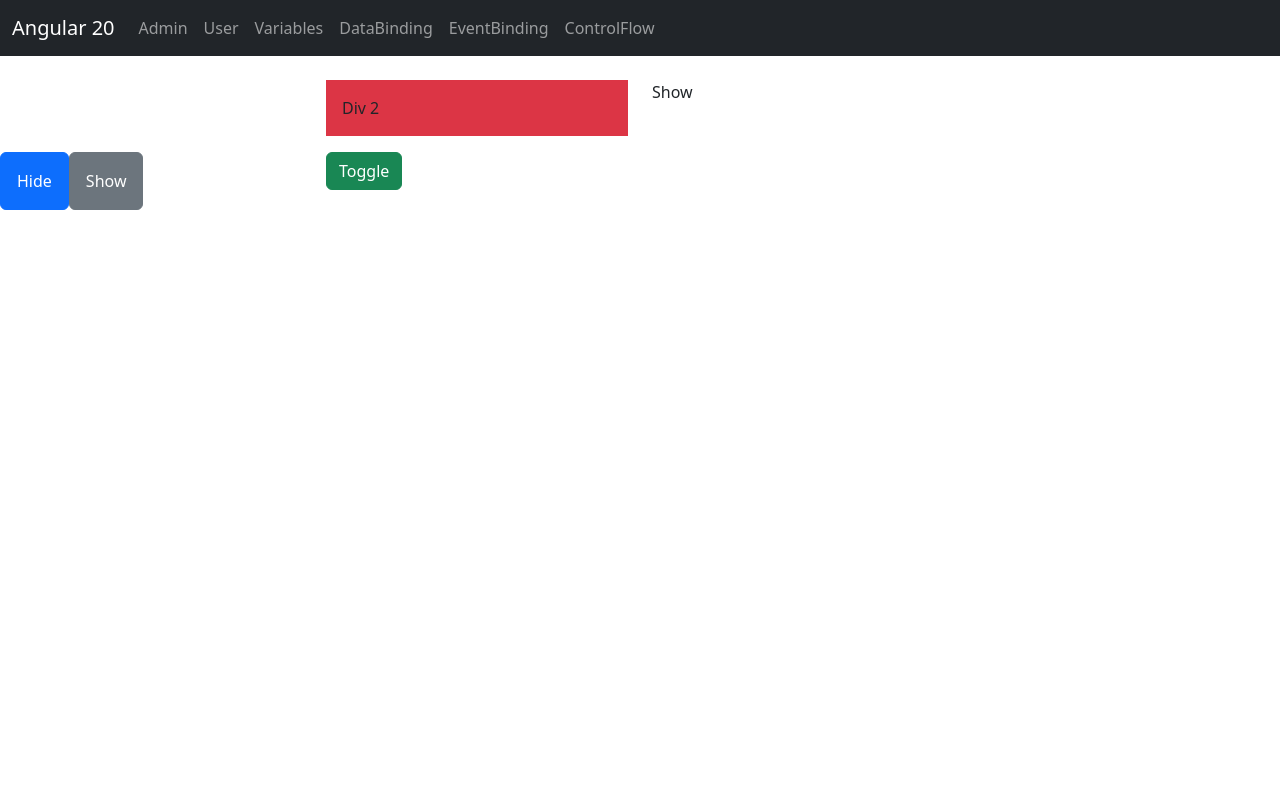
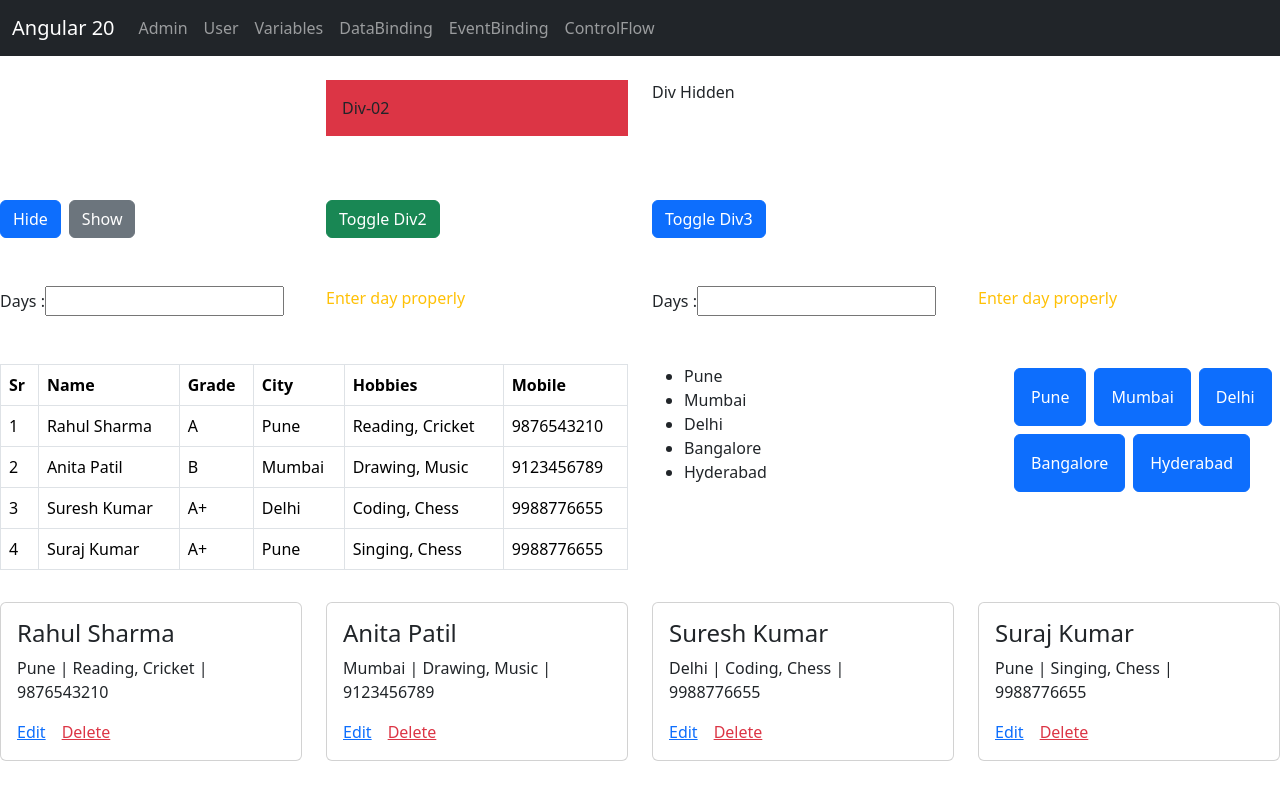
Before and after one commit to SurajPawar15-smart/b-30, an Angular app: page /controlFlow in a window 1280 px wide. Built offline with nearby package versions, Linux system fonts and the light colour scheme.

Commit message:
@for @switch added

```diff
--- a/src/app/components/control-flow/control-flow.html
+++ b/src/app/components/control-flow/control-flow.html
@@ -1,27 +1,196 @@
 <div class="row mt-4">
   <div class="col-3">
-    @if(isDiv1Visible){
+    @if (isDiv1Visible) {
     <div class="bg-success p-3">
       Div-01
     </div>
     }
   </div>
+
   <div class="col-3">
-    @if(div2Status=="Show"){
-    <div class="bg-danger p-3">Div 2</div>
+    @if (div2Status === 'Show') {
+    <div class="bg-danger p-3">
+      Div-02
+    </div>
     }
   </div>
+
   <div class="col-3">
-    {{div2Status}}
+    @if (isDiv3Visible) {
+    <div class="p-3 bg-warning">
+      Div-03
+    </div>
+    } @else {
+    <p>Div Hidden</p>
+    }
   </div>
 </div>
-
+<br><br>
 <div class="row pt-3">
   <div class="col-3">
-    <button class="btn btn-primary p-3" (click)="hideDiv()">Hide</button>
-    <button class="btn btn-secondary p-3" (click)="showDiv()">Show</button>
+    <button class="btn btn-primary me-2" (click)="hideDiv()">Hide</button>
+    <button class="btn btn-secondary" (click)="showDiv()">Show</button>
+  </div>
+
+  <div class="col-3">
+    <button class="btn btn-success" (click)="toggleDiv2()">Toggle Div2</button>
+  </div>
+
+  <div class="col-3">
+    <button class="btn btn-primary" (click)="toggleDiv3()">Toggle Div3</button>
+  </div>
+</div>
+<br><br>
+
+<div class="row">
+  <div class="col-3">
+    <label for="daystart">Days :</label>
+    <input type="text" [(ngModel)]="startingCharDayName" id="daystart">
   </div>
   <div class="col-3">
-    <button class="btn btn-success" (click)="toggleDiv2()">Toggle</button>
+    {{startingCharDayName}}
+    @if(startingCharDayName =='mon'){
+    <span class="text-success">Monday</span>
+    }
+    @else if(startingCharDayName=='tue'){
+    <span class="text-success">Tuesday</span>
+    }
+    @else if(startingCharDayName=='wed'){
+    <span class="text-success">Wednesday</span>
+    }
+    @else if(startingCharDayName=='thu'){
+    <span class="text-success">Thursday</span>
+    }
+    @else if(startingCharDayName=='fri'){
+    <span class="text-success">Friday</span>
+    }
+    @else if(startingCharDayName=='sat'){
+    <span class="text-success">Saturday</span>
+    }
+    @else if(startingCharDayName=='sun'){
+    <span class="text-success">Sunday</span>
+    }
+    @else{
+    @if(startingCharDayName ==""){
+    <span class="text-warning">Enter day properly</span>
+    }@else{
+    <span class="text-danger">Wrong Day</span>
+    }
+    }
+  </div>
+
+  <div class="col-3">
+    <label for="daystart">Days :</label>
+    <input type="text" [(ngModel)]="startingCharDayName" id="daystart">
+  </div>
+  <div class="col-3">
+    @switch(startingCharDayName){
+    @case('mon'){
+    <span class="text-success">Monday</span>
+    }
+    @case('tue'){
+    <span class="text-success">Tuesday</span>
+    }
+    @case('wed'){
+    <span class="text-success">Wednesday</span>
+    }
+    @case('thu'){
+    <span class="text-success">Thursday</span>
+    }
+    @case('fri'){
+    <span class="text-success">Friday</span>
+    }
+    @case('sat'){
+    <span class="text-success">Saturday</span>
+    }
+    @case('sun'){
+    <span class="text-success">Sunday</span>
+    }
+    @default{
+    @if(startingCharDayName ==""){
+    <span class="text-warning">Enter day properly</span>
+    }@else{
+    <span class="text-danger">Wrong Day</span>
+    }
+    }
+
+    }
   </div>
 </div>
+<br><br>
+<div class="row">
+  <div class="col-6">
+    <table class="table table-bordered">
+      <thead>
+        <tr>
+          <th>Sr</th>
+          <th>Name</th>
+          <th>Grade</th>
+          <th>City</th>
+          <th>Hobbies</th>
+          <th>Mobile</th>
+        </tr>
+      </thead>
+      <tbody>
+        @for (item of studentList; track $index) {
+        <tr>
+          <td>{{ $index + 1 }}</td>
+          <td>{{ item.name }}</td>
+          <td>{{ item.grade }}</td>
+          <td>{{ item.city }}</td>
+          <td>{{ item.hobbies }}</td>
+          <td>{{ item.mobile }}</td>
+        </tr>
+        }@if (studentList.length === 0) {
+        <tr>
+          <td colspan="6" class="text-center">No records found</td>
+        </tr>
+        }
+      </tbody>
+    </table>
+  </div>
+  <div class="col-3">
+    <ul>
+      @for(cityName of cityList;track $index){
+      <li>{{cityName}}</li>
+      }@if (cityList.length === 0) {
+      <p>No cities available</p>
+      }
+    </ul>
+  </div>
+  <div class="col-3">
+    <ul>
+      @for(cityName of cityList;track $index){
+      <button class="btn btn-primary m-1 p-3"> {{cityName}}</button>
+      }@if (cityList.length === 0) {
+      <p>No cities available</p>
+      }
+    </ul>
+  </div>
+
+</div>
+<div class="row">
+  <div class="col-12">
+    <div class="row">
+      @for (item of studentList; track $index) {
+      <div class="col-3 mt-3">
+        <div class="card h-100">
+          <div class="card-body">
+            <h4 class="card-title">{{ item.name }}</h4>
+            <p class="card-text">
+              {{ item.city }} | {{ item.hobbies }} | {{ item.mobile }}
+            </p>
+            <!-- <a class="card-link" (click)="editStudent(item)">Edit</a>
+            <a class="card-link text-danger"
+              (click)="deleteStudent(item)">Delete</a> -->
+            <a class="card-link" role="button">Edit</a>
+            <a class="card-link text-danger" role="button">Delete</a>
+          </div>
+        </div>
+      </div>
+      }@if (studentList.length === 0) {
+      <p>No students available</p>
+      }
+    </div>
+  </div>
+</div>
--- a/src/app/components/control-flow/control-flow.ts
+++ b/src/app/components/control-flow/control-flow.ts
@@ -1,15 +1,50 @@
 import { NgIf } from '@angular/common';
 import { Component } from '@angular/core';
+import { FormsModule } from '@angular/forms';
 
 @Component({
   selector: 'app-control-flow',
-  imports: [],
+  imports: [FormsModule],
   templateUrl: './control-flow.html',
   styleUrl: './control-flow.css',
 })
 export class ControlFlow {
   isDiv1Visible: boolean = false;
   div2Status: string = 'Show';
+  isDiv3Visible: boolean = false;
+  startingCharDayName = '';
+  cityList: string[] = ['Pune', 'Mumbai', 'Delhi', 'Bangalore', 'Hyderabad'];
+  studentList = [
+    {
+      name: 'Rahul Sharma',
+      grade: 'A',
+      city: 'Pune',
+      hobbies: 'Reading, Cricket',
+      mobile: '9876543210',
+    },
+    {
+      name: 'Anita Patil',
+      grade: 'B',
+      city: 'Mumbai',
+      hobbies: 'Drawing, Music',
+      mobile: '9123456789',
+    },
+    {
+      name: 'Suresh Kumar',
+      grade: 'A+',
+      city: 'Delhi',
+      hobbies: 'Coding, Chess',
+      mobile: '9988776655',
+    },
+    {
+      name: 'Suraj Kumar',
+      grade: 'A+',
+      city: 'Pune',
+      hobbies: 'Singing, Chess',
+      mobile: '9988776655',
+    },
+  ];
+
   hideDiv() {
     this.isDiv1Visible = false;
   }
@@ -24,4 +59,8 @@ export class ControlFlow {
     // }
     this.div2Status = this.div2Status == 'Show' ? 'Hide' : 'Show';
   }
+  toggleDiv3() {
+    //this.isDiv3Visible = this.isDiv3Visible == true ? false : true;
+    this.isDiv3Visible = !this.isDiv3Visible;
+  }
 }
```
